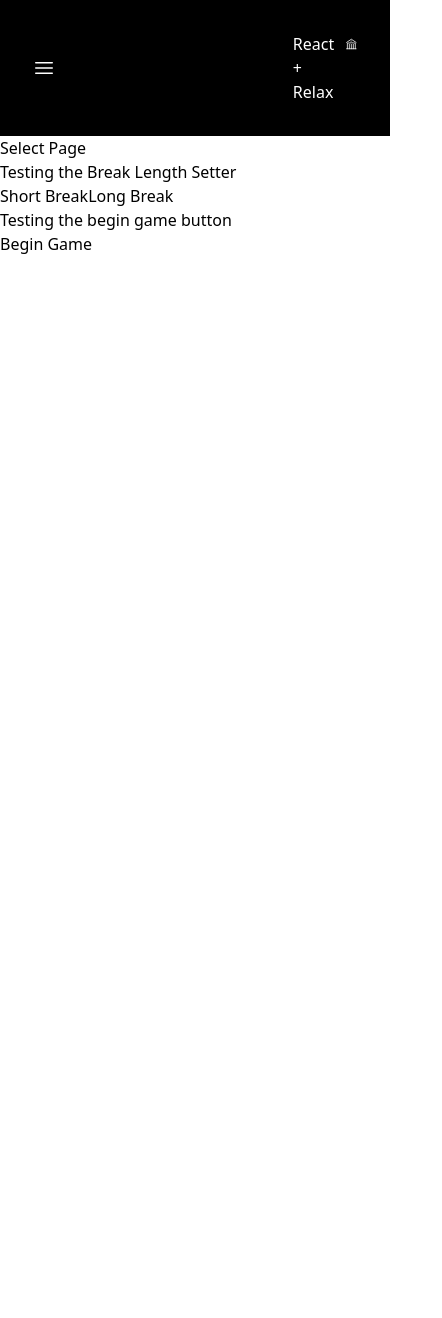
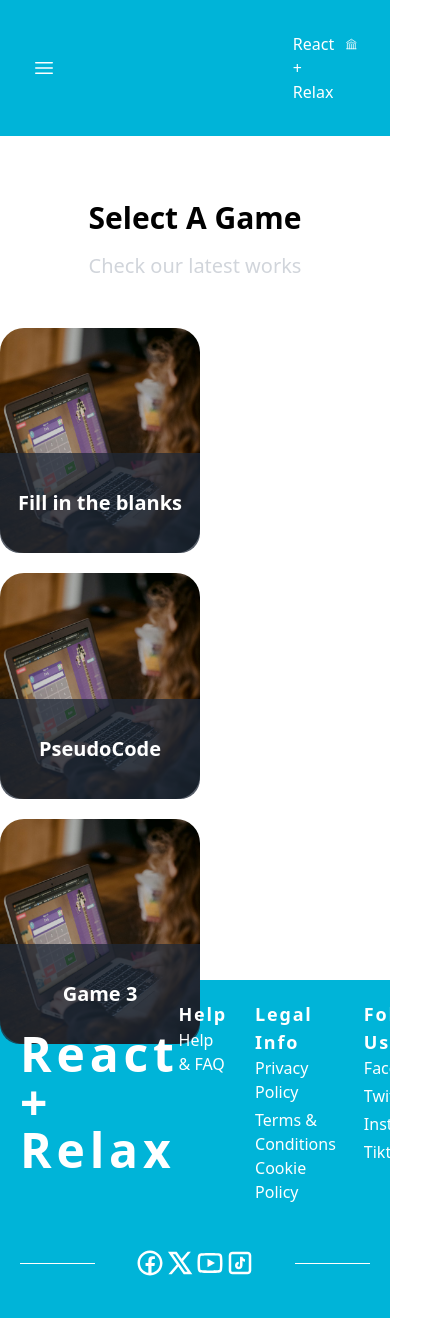
Before and after one commit to ishaaq08/react-and-relax, a React (Vite) app in the folder client/: page /games in a window 390 px wide. Shown: the whole page, 442 px wide, since content can reach past the window. Before the commit the page ends 844 px from the top, so only its background shows below. Built offline with nearby package versions, Linux system fonts and the light colour scheme.

Commit message:
updated how to play page

```diff
--- a/client/src/assets/Icons/index.jsx
+++ b/client/src/assets/Icons/index.jsx
@@ -44,7 +44,7 @@ export const Logo = () => {
       viewBox="0 0 24 24"
       strokeWidth={1.5}
       stroke="currentColor"
-      className="w-6 h-6"
+      className="w-6 h-6 mx-auto"
     >
       <path
         strokeLinecap="round"
@@ -62,6 +62,7 @@ export const Facebook = () => {
       x="0px"
       y="0px"
       fill="white"
+      className="mx-auto"
       width="30"
       height="30"
       viewBox="0 0 24 24"
@@ -78,6 +79,7 @@ export const Twitter = () => {
       x="0px"
       y="0px"
       fill="white"
+      className="mx-auto"
       width="30"
       height="30"
       viewBox="0 0 24 24"
@@ -94,6 +96,7 @@ export const Youtube = () => {
       x="0px"
       y="0px"
       fill="white"
+      className="mx-auto"
       width="30"
       height="30"
       viewBox="0 0 24 24"
@@ -110,6 +113,7 @@ export const TikTok = () => {
       x="0px"
       y="0px"
       fill="white"
+      className="mx-auto"
       width="30"
       height="30"
       viewBox="0 0 24 24"
--- a/client/src/components/BreakDurationForm/index.jsx
+++ b/client/src/components/BreakDurationForm/index.jsx
@@ -1,28 +1,37 @@
-import React from 'react'
-import { useData } from '../../contexts'
+import { useData } from '../../contexts';
 
 export default function index() {
+  const { breakLength, setBreakLength } = useData();
 
-    const {breakLength, setBreakLength} = useData()
+  function handleClickShort(e) {
+    e.preventDefault();
+    setBreakLength(5);
+  }
 
-    function handleClickShort(e){
-        e.preventDefault()
-        setBreakLength("5 Minute Break")
-    }
-
-    function handleClickLong(e){
-        e.preventDefault()
-        setBreakLength("10 Minute Break")
-    }
+  function handleClickLong(e) {
+    e.preventDefault();
+    setBreakLength(10);
+  }
 
   return (
     <>
-        <form action="">
-            <h2>Testing the Break Length Setter</h2>
-            <button onClick={handleClickShort}>Short Break</button>
-            <button onClick={handleClickLong}>Long Break</button>
-            <p>{breakLength}</p>
-        </form>
+      <div className="grid grid-cols-2 grid-rows-2 h-[50vh]">
+        <div className="row-span-2 bg-slate-500 h-full text-8xl flex justify-center items-center tracking-widest">
+          {breakLength.toString().length == 1
+            ? `0${breakLength}:00`
+            : `${breakLength}:00`}
+        </div>
+        <div className="bg-purple-100 flex justify-center items-center text-5xl ">
+          <button className="tracking-widest" onClick={handleClickShort}>
+            Short Break
+          </button>
+        </div>
+        <div className="bg-blue-300 flex justify-center items-center text-5xl ">
+          <button className="tracking-widest" onClick={handleClickLong}>
+            Long Break
+          </button>
+        </div>
+      </div>
     </>
-  )
+  );
 }
--- a/client/src/components/Footer/index.jsx
+++ b/client/src/components/Footer/index.jsx
@@ -11,7 +11,7 @@ import { motion } from 'framer-motion';
 
 const index = () => {
   return (
-    <div className="bg-[#00B4D8] p-5 w-full text-white">
+    <footer className="bg-[#00B4D8] p-5 w-full h-full text-white">
       <div className="flex justify-between items-center mb-6">
         <div className="text-white font-semibold text-5xl tracking-widest">
           <Reveal>
@@ -45,7 +45,7 @@ const index = () => {
                 <Link to="/">Terms & Conditions</Link>
                 <Reveal></Reveal>
 
-                <Link to="/">Cookie Polciy</Link>
+                <Link to="/">Cookie Policy</Link>
               </Reveal>
             </div>
           </div>
@@ -111,7 +111,7 @@ const index = () => {
           </motion.span>
         </div>
       </div>
-    </div>
+    </footer>
   );
 };
 export default index;
--- a/client/src/components/Header/index.jsx
+++ b/client/src/components/Header/index.jsx
@@ -65,7 +65,7 @@ const index = () => {
 
   return (
     <>
-      <header className="bg-black text-white p-8">
+      <header className="bg-[#00B4D8] text-white p-8">
         <nav className="flex items-center justify-between flex-row">
           <div onClick={toggleMenu} className="cursor-pointer">
             <Hamburger />
@@ -82,7 +82,7 @@ const index = () => {
               initial="initial"
               animate="animate"
               exit="exit"
-              className="fixed z-20 left-0 top-0 h-screen w-full bg-slate-500 origin-top text-black p-10"
+              className="fixed z-20 left-0 top-0 h-screen w-full bg-[#00B4D8] origin-top text-black p-10"
             >
               <div className="flex h-full flex-col">
                 <div className="flex justify-between">
@@ -100,7 +100,7 @@ const index = () => {
                   initial="initial"
                   animate="open"
                   exit="initial"
-                  className="flex flex-col h-full justify-center font-serif items-center gap-4 bg-slate-500 text-5xl uppercase text-black"
+                  className="flex flex-col h-full justify-center font-serif items-center gap-4 bg-[#00B4D8] text-5xl uppercase text-black"
                 >
                   <div className="overflow-hidden">
                     <motion.div variants={navVariants}>
--- a/client/src/components/HomePageBody/index.jsx
+++ b/client/src/components/HomePageBody/index.jsx
@@ -45,7 +45,7 @@ const index = () => {
             </p>
           </Reveal>
           <Reveal>
-            <button className="ml-auto w-full bg-purple-800 py-4 px-4 rounded-lg ">
+            <button className="w-full bg-[#00B4D8] py-4 px-4 rounded-lg ">
               <Link to="/signup">Signup Now</Link>
             </button>
           </Reveal>
--- /dev/null
+++ b/client/src/components/HowToPlay/index.jsx
@@ -0,0 +1,49 @@
+import bg from '../../assets/howtoplaybg.jpg';
+const index = () => {
+  const bgStyles = {
+    backgroundImage: `url(${bg})`, // Use the 'url' function to specify the image path
+    backgroundSize: 'cover', // Adjust to your preference
+    backgroundPosition: 'center', // Adjust to your preference
+    height: '50vh',
+    position: 'relative', // Required for overlay // Set the desired height of your hero section
+  };
+
+  const overlayStyles = {
+    content: '""',
+    position: 'absolute',
+    top: 0,
+    left: 0,
+    right: 0,
+    bottom: 0,
+    background: 'rgba(0, 0, 0, 0.5)', // Adjust the alpha value (0.4) to control darkness
+  };
+
+  return (
+    <>
+      <div>
+        <h1 className="text-5xl uppercase tracking-widest font-semibold text-center mt-6">
+          How To Play
+        </h1>
+      </div>
+      <div style={bgStyles} className="w-11/12 mx-auto rounded-full mt-6">
+        <div
+          className="flex justify-center items-center rounded-full"
+          style={overlayStyles}
+        >
+          <p className="text-white w-6/12">
+            Lorem, ipsum dolor sit amet consectetur adipisicing elit. Quia iure
+            porro officia qui tenetur repudiandae ullam ipsa aut eum non velit,
+            consequatur, minus voluptate quae! Eveniet eaque numquam delectus,
+            odit excepturi debitis dolore ducimus accusantium ab, aliquam
+            accusamus labore ea exercitationem maiores eum similique repellendus
+            explicabo iusto ullam hic. Quos!
+          </p>
+        </div>
+      </div>
+      <h2 className="text-5xl uppercase tracking-widest font-semibold text-center mt-6">
+        Timer Settings
+      </h2>
+    </>
+  );
+};
+export default index;
--- /dev/null
+++ b/client/src/components/SelectGrid/index.jsx
@@ -0,0 +1,85 @@
+import { motion } from 'framer-motion';
+import revision from '../../assets/childrevising2.jpg';
+import { useState } from 'react';
+import { Footer } from '..';
+import { Link } from 'react-router-dom';
+const index = () => {
+  const [expandedIndex, setExpandedIndex] = useState(null);
+
+  const handleCardClick = (index) => {
+    setExpandedIndex(index === expandedIndex ? -1 : index);
+  };
+
+  const cardVariants = {
+    expanded: {
+      width: '400px',
+    },
+    collapsed: {
+      width: '200px',
+    },
+  };
+
+  const cardImages = [revision, revision, revision];
+
+  const cardDescription = [`Fill in the blanks`, `Psuedocode`, `Test 3`];
+  const links = [
+    '/games/how-to-play/fill-in-the-blanks',
+    '/games/how-to-play/coding-env',
+    '/games/game3',
+  ];
+  const gameNames = ['Fill in the blanks', 'PseudoCode', 'Game 3'];
+
+  return (
+    <>
+      <section className="py-16 h-screen">
+        <div className="max-w-7xl mx-auto px-4 sm:px-6 lg:px-8">
+          <div className="text-center">
+            <h1 className="text-3xl font-extrabold">Select A Game</h1>
+            <p className="mt-4 text-xl text-gray-300">Check our latest works</p>
+          </div>
+        </div>
+        <div className="mt-12 h-full flex flex-col md:flex-row justify-center items-start gap-5">
+          {[0, 1, 2].map((index) => {
+            return (
+              <motion.div
+                key={index}
+                className={`card cursor-pointer h-[500px] bg-cover bg-center rounded-3xl ${
+                  index === expandedIndex ? 'expanded' : ''
+                }`}
+                variants={cardVariants}
+                initial="collapsed"
+                animate={index === expandedIndex ? 'expanded' : 'collapsed'}
+                transition={{ duration: 0.5 }}
+                onClick={() => handleCardClick(index)}
+                style={{ backgroundImage: `url(${cardImages[index]})` }}
+              >
+                <div className="card-content h-full flex flex-col justify-end">
+                  <div className="card-footer rounded-b-[20px] bg-gray-800 bg-opacity-75 min-h-[100px] flex flex-col items-center justify-center">
+                    <h2 className="text-xl font-semibold text-white text-center">
+                      {gameNames[index]}
+                    </h2>
+                    {index === expandedIndex && (
+                      <>
+                        <p className="my-2 text-center text-white">
+                          {cardDescription[index]}
+                        </p>
+                        <Link
+                          className="bg-[#48CAE4] py-2 px-4 mb-2 rounded-lg"
+                          to={links[index]}
+                        >
+                          Play Game
+                        </Link>
+                      </>
+                    )}
+                  </div>
+                </div>
+              </motion.div>
+            );
+          })}
+        </div>
+      </section>
+      <Footer />
+    </>
+  );
+};
+export default index;
--- a/client/src/components/index.jsx
+++ b/client/src/components/index.jsx
@@ -4,4 +4,6 @@ export { default as Footer } from './Footer';
 export { default as BreakDurationForm } from './BreakDurationForm';
 export { default as HomePageBody } from './HomePageBody';
 export { default as BeginGame } from './BeginGame';
-export { default as Timer } from "./Timer"
+export { default as Timer } from './Timer';
+export { default as SelectGrid } from './SelectGrid';
+export { default as HowToPlay } from './HowToPlay';
--- a/client/src/contexts/index.jsx
+++ b/client/src/contexts/index.jsx
@@ -1,19 +1,27 @@
-import React, { useState, useContext, createContext } from "react";
+import { useState, useContext, createContext } from 'react';
 
 const DataContext = createContext();
 
 export const DataProvider = ({ children }) => {
-    const [breakLength, setBreakLength] = useState(undefined);
-    const [beginGameError, setBeginGameError] = useState(undefined)
-    // const [time, setTime] = useState(25*60)
-    const [questions, setQuestions] = useState([])
+  const [breakLength, setBreakLength] = useState(0);
+  const [beginGameError, setBeginGameError] = useState(undefined);
+  // const [time, setTime] = useState(25*60)
+  const [questions, setQuestions] = useState([]);
 
-    return (
-        <DataContext.Provider value={{
-            breakLength, setBreakLength, beginGameError, setBeginGameError,questions, setQuestions }}>
-            {children}
-        </DataContext.Provider>
-    );
+  return (
+    <DataContext.Provider
+      value={{
+        breakLength,
+        setBreakLength,
+        beginGameError,
+        setBeginGameError,
+        questions,
+        setQuestions,
+      }}
+    >
+      {children}
+    </DataContext.Provider>
+  );
 };
 
 export const useData = () => useContext(DataContext);
--- a/client/src/pages/SelectPage/index.jsx
+++ b/client/src/pages/SelectPage/index.jsx
@@ -1,15 +1,18 @@
-import { BeginGame, BreakDurationForm } from "../../components";
+import { BeginGame, BreakDurationForm, SelectGrid } from '../../components';
 
 const index = (breakLength, setBreakLength) => {
-
-
   return (
     <>
-      <h1>Select Page</h1>
-      <BreakDurationForm breakLength={breakLength} setBreakLength={setBreakLength} />
-      <BeginGame breakLength={breakLength} setBreakLength={setBreakLength}/>
+      {/* <h1 className="text-5xl text-center font-semibold uppercase tracking-widest">
+        Select A Game
+      </h1> */}
+      <SelectGrid />
+      {/* <BreakDurationForm
+        breakLength={breakLength}
+        setBreakLength={setBreakLength}
+      /> */}
+      {/* <BeginGame breakLength={breakLength} setBreakLength={setBreakLength} /> */}
     </>
-  )
-
+  );
 };
 export default index;
```
Also changed, not shown: client/src/pages/FillInTheBlanksPage/index.jsx (+27 -26 lines), client/src/pages/HowToPage1/index.jsx (+10 -5 lines), client/src/assets/howtoplaybg.jpg (added).
